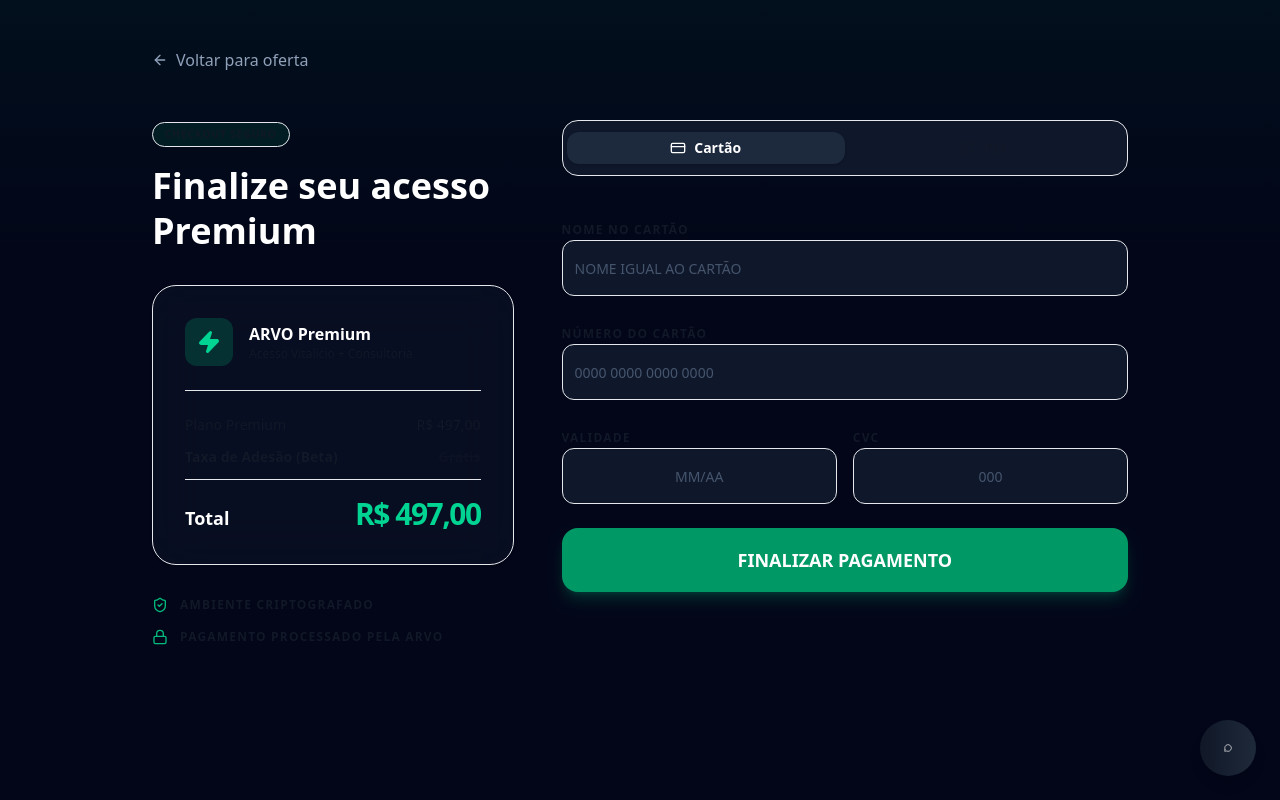
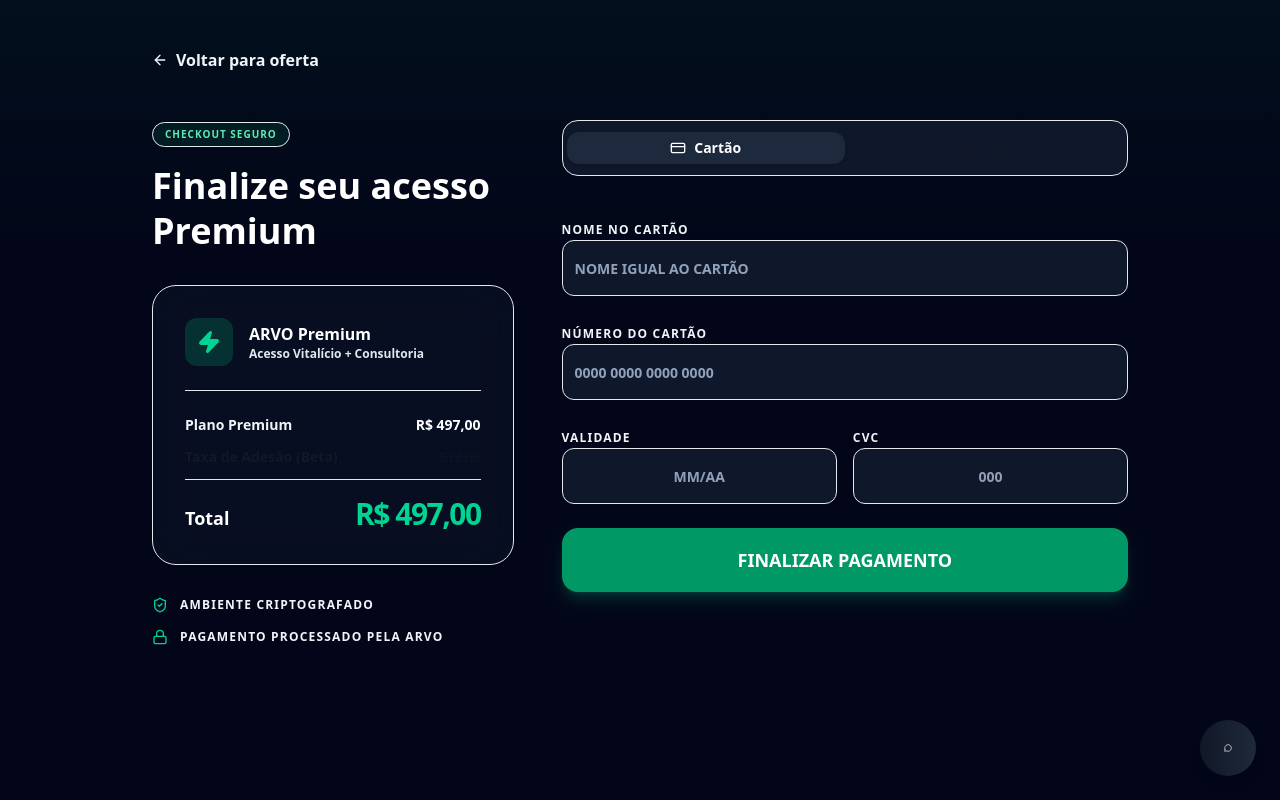
Before and after one commit to luslater/arvo, a Next.js app: page /checkout/pagamento in a window 1280 px wide. Built offline with nearby package versions, Linux system fonts and the light colour scheme.

Commit message:
fix(ui): force high contrast and bolder fonts on payment page

```diff
--- a/src/app/checkout/pagamento/page.tsx
+++ b/src/app/checkout/pagamento/page.tsx
@@ -58,7 +58,7 @@ export default function PaymentPage() {
             <div className="absolute top-0 left-0 w-full h-64 bg-gradient-to-b from-emerald-500/5 to-transparent pointer-events-none" />
 
             <div className="max-w-5xl mx-auto px-6 py-12 relative z-10">
-                <Link href="/checkout" className="inline-flex items-center gap-2 text-slate-400 hover:text-white mb-12 group transition-colors">
+                <Link href="/checkout" className="inline-flex items-center gap-2 !text-slate-100 hover:!text-white mb-12 group transition-colors font-bold">
                     <ArrowLeft className="w-4 h-4 group-hover:-translate-x-1 transition-transform" />
                     Voltar para oferta
                 </Link>
@@ -67,7 +67,7 @@ export default function PaymentPage() {
                     {/* Lateral: Resumo */}
                     <div className="lg:col-span-2 space-y-8">
                         <div>
-                            <Badge className="bg-emerald-500/10 text-emerald-400 border-emerald-500/30 mb-4 px-3 py-1 font-bold tracking-widest uppercase text-[10px]">
+                            <Badge className="bg-emerald-500/10 !text-emerald-300 border-emerald-500/30 mb-4 px-3 py-1 font-black tracking-widest uppercase text-[10px]">
                                 Checkout Seguro
                             </Badge>
                             <h1 className="text-4xl font-black !text-white leading-tight">Finalize seu acesso Premium</h1>
@@ -80,15 +80,15 @@ export default function PaymentPage() {
                                         <Zap className="w-6 h-6 text-emerald-400 fill-emerald-400" />
                                     </div>
                                     <div>
-                                        <p className="font-bold !text-white">ARVO Premium</p>
-                                        <p className="text-xs text-slate-400">Acesso Vitalício + Consultoria</p>
+                                        <p className="font-bold !text-white text-base">ARVO Premium</p>
+                                        <p className="text-xs !text-slate-200 font-bold">Acesso Vitalício + Consultoria</p>
                                     </div>
                                 </div>
 
                                 <div className="pt-6 border-t border-white/5 space-y-3">
                                     <div className="flex justify-between text-sm">
-                                        <span className="text-slate-400">Plano Premium</span>
-                                        <span className="font-medium">R$ 497,00</span>
+                                        <span className="!text-slate-100 font-bold">Plano Premium</span>
+                                        <span className="font-bold !text-white">R$ 497,00</span>
                                     </div>
                                     <div className="flex justify-between text-sm">
                                         <span className="text-emerald-400 font-bold">Taxa de Adesão (Beta)</span>
@@ -103,12 +103,12 @@ export default function PaymentPage() {
                         </Card>
 
                         <div className="space-y-4">
-                            <div className="flex items-center gap-3 text-slate-400 text-xs font-bold uppercase tracking-widest">
-                                <ShieldCheck className="w-4 h-4 text-emerald-500" />
+                            <div className="flex items-center gap-3 !text-slate-100 text-xs font-black uppercase tracking-widest">
+                                <ShieldCheck className="w-4 h-4 !text-emerald-400" />
                                 Ambiente Criptografado
                             </div>
-                            <div className="flex items-center gap-3 text-slate-400 text-xs font-bold uppercase tracking-widest">
-                                <Lock className="w-4 h-4 text-emerald-500" />
+                            <div className="flex items-center gap-3 !text-slate-100 text-xs font-black uppercase tracking-widest">
+                                <Lock className="w-4 h-4 !text-emerald-400" />
                                 Pagamento Processado pela ARVO
                             </div>
                         </div>
@@ -131,37 +131,37 @@ export default function PaymentPage() {
                             <TabsContent value="card">
                                 <form onSubmit={handlePayment} className="space-y-6">
                                     <div className="space-y-2">
-                                        <Label className="text-xs font-bold uppercase tracking-widest text-slate-400">Nome no Cartão</Label>
+                                        <Label className="text-xs font-black uppercase tracking-widest !text-slate-100">Nome no Cartão</Label>
                                         <Input
                                             placeholder="NOME IGUAL AO CARTÃO"
-                                            className="h-14 bg-slate-900 border-slate-800 rounded-xl focus:border-emerald-500 transition-all font-medium uppercase placeholder:text-slate-600"
+                                            className="h-14 bg-slate-900 border-slate-800 rounded-xl focus:border-emerald-500 transition-all font-bold uppercase !text-white placeholder:text-slate-400"
                                             required
                                         />
                                     </div>
 
                                     <div className="space-y-2">
-                                        <Label className="text-xs font-bold uppercase tracking-widest text-slate-400">Número do Cartão</Label>
+                                        <Label className="text-xs font-black uppercase tracking-widest !text-slate-100">Número do Cartão</Label>
                                         <Input
                                             placeholder="0000 0000 0000 0000"
-                                            className="h-14 bg-slate-900 border-slate-800 rounded-xl focus:border-emerald-500 transition-all font-medium placeholder:text-slate-600"
+                                            className="h-14 bg-slate-900 border-slate-800 rounded-xl focus:border-emerald-500 transition-all font-bold !text-white placeholder:text-slate-400"
                                             required
                                         />
                                     </div>
 
                                     <div className="grid grid-cols-2 gap-4">
                                         <div className="space-y-2">
-                                            <Label className="text-xs font-bold uppercase tracking-widest text-slate-400">Validade</Label>
+                                            <Label className="text-xs font-black uppercase tracking-widest !text-slate-100">Validade</Label>
                                             <Input
                                                 placeholder="MM/AA"
-                                                className="h-14 bg-slate-900 border-slate-800 rounded-xl focus:border-emerald-500 transition-all font-medium placeholder:text-slate-600 text-center"
+                                                className="h-14 bg-slate-900 border-slate-800 rounded-xl focus:border-emerald-500 transition-all font-bold !text-white placeholder:text-slate-400 text-center"
                                                 required
                                             />
                                         </div>
                                         <div className="space-y-2">
-                                            <Label className="text-xs font-bold uppercase tracking-widest text-slate-400">CVC</Label>
+                                            <Label className="text-xs font-black uppercase tracking-widest !text-slate-100">CVC</Label>
                                             <Input
                                                 placeholder="000"
-                                                className="h-14 bg-slate-900 border-slate-800 rounded-xl focus:border-emerald-500 transition-all font-medium placeholder:text-slate-600 text-center"
+                                                className="h-14 bg-slate-900 border-slate-800 rounded-xl focus:border-emerald-500 transition-all font-bold !text-white placeholder:text-slate-400 text-center"
                                                 required
                                             />
                                         </div>
@@ -181,7 +181,7 @@ export default function PaymentPage() {
                                 <div className="space-y-8 text-center bg-slate-900/50 p-10 rounded-[2rem] border border-slate-800">
                                     <div className="space-y-2">
                                         <p className="text-xl font-bold !text-white">Escaneie o QR Code</p>
-                                        <p className="text-sm text-slate-400">O pagamento por PIX é liberado instantaneamente.</p>
+                                        <p className="text-sm !text-slate-100 font-bold">O pagamento por PIX é liberado instantaneamente.</p>
                                     </div>
 
                                     <div className="w-48 h-48 bg-white p-4 rounded-3xl mx-auto flex items-center justify-center border-4 border-emerald-500/20 shadow-xl">
```
